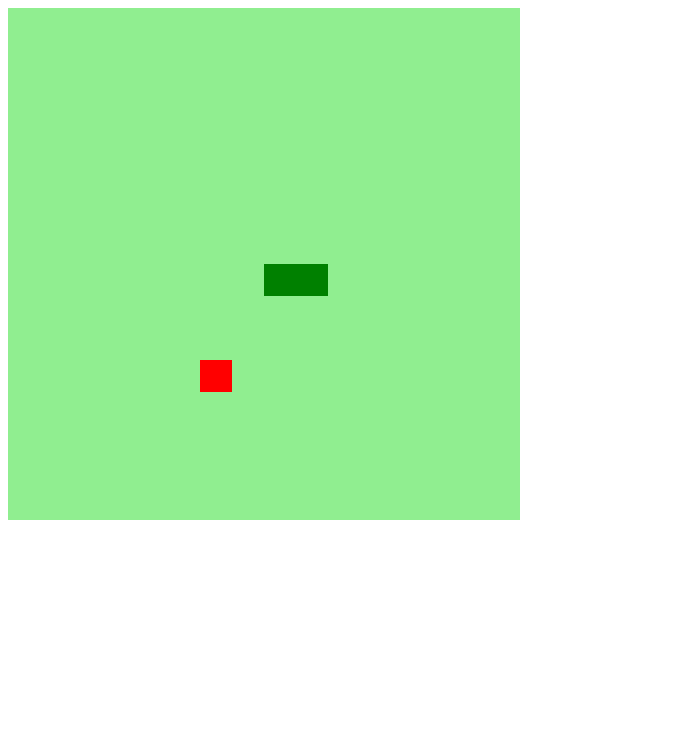
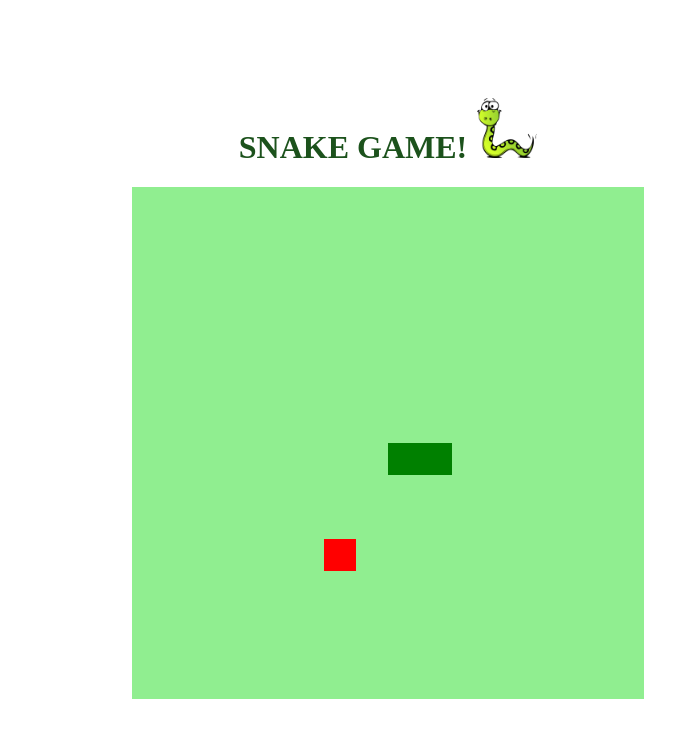
Before and after one commit to cadusousa-97/Recriando-jogo-cobrinha, a plain HTML site: page index.html in a window 1280 px wide. Shown: the whole page, without its empty margins (0-699 px from the left). Drawn offline with Linux system fonts and the light colour scheme.

Commit message:
estilização adicionada. Jogo concluído

```diff
--- a/index.html
+++ b/index.html
@@ -9,6 +9,8 @@
     <title>Snake Game</title>
 </head>
 <body>
+
+    <h1> SNAKE GAME!<img class="cobrinha" src="snake.png" alt="cobra em desenho" srcset=""></h1>
     <canvas id="snake" width="512" height="512"></canvas>
 </body>
 </html>
--- a/style.css
+++ b/style.css
@@ -0,0 +1,14 @@
+body{
+    height: 95vh;
+    width: 95vh;
+    display: flex;
+    justify-content: center;
+    align-items: center;
+    flex-direction: column;
+    color: rgb(28, 82, 28);
+}
+.cobrinha{
+    width: 60px;
+    height: 60px;
+    margin-left: 10px;
+}
```
Also changed, not shown: snake.png (added).
